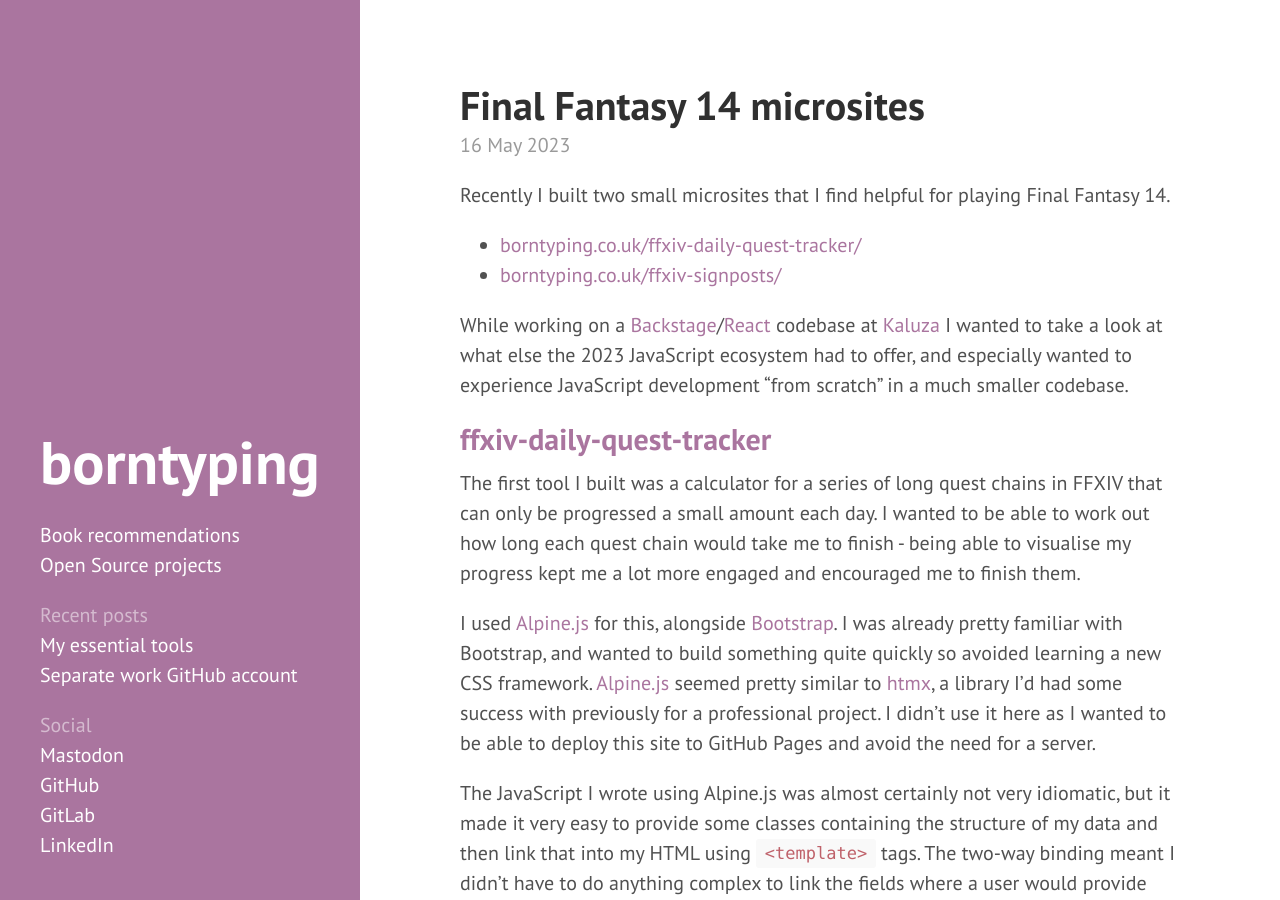
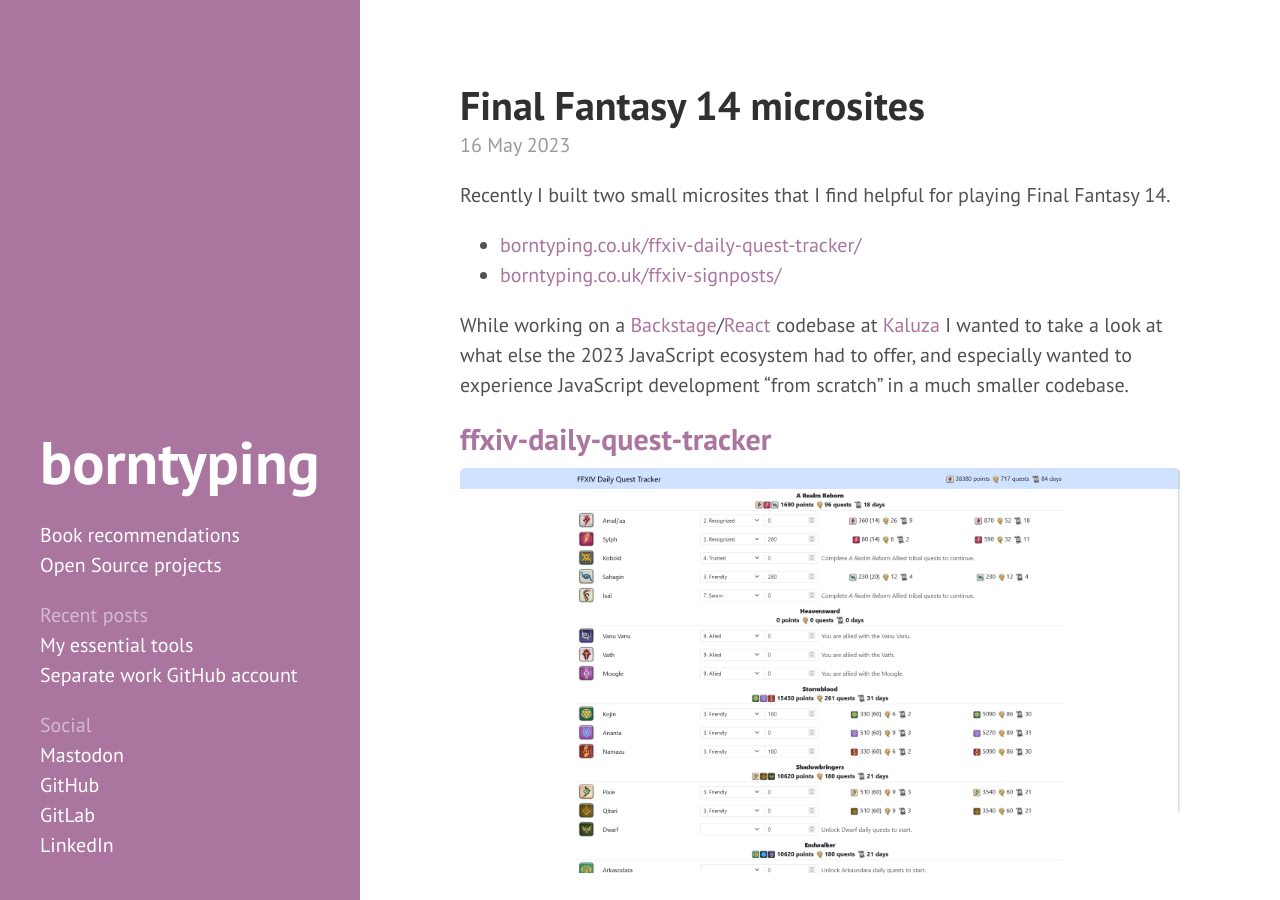
Before and after one commit to borntyping/borntyping.github.io, a Jekyll site: the page built from _posts/2023-05-16-ffxiv-tools.md, in a window 1280 px wide and 900 px high. Built offline with Jekyll 4.4.1, drawn with Linux system fonts in a browser that asks for light colours.

Commit message:
Add screenshots

```diff
--- a/_posts/2023-05-16-ffxiv-tools.md
+++ b/_posts/2023-05-16-ffxiv-tools.md
@@ -15,6 +15,8 @@
 
 ## [ffxiv-daily-quest-tracker]
 
+![](/assets/2023-05-16-ffxiv-tools-daily-quest-tracker.png)
+
 The first tool I built was a calculator for a series of long quest chains in FFXIV that can only be progressed a small amount each day. I wanted to be able to work out how long each quest chain would take me to finish - being able to visualise my progress kept me a lot more engaged and encouraged me to finish them.
 
 I used [Alpine.js] for this, alongside [Bootstrap]. I was already pretty familiar with Bootstrap, and wanted to build something quite quickly so avoided learning a new CSS framework. [Alpine.js] seemed pretty similar to [htmx], a library I'd had some success with previously for a professional project. I didn't use it here as I wanted to be able to deploy this site to GitHub Pages and avoid the need for a server.
@@ -24,6 +26,8 @@
 Alpine was very simple to use, and I didn't need to use any build step or dependency management at all, so the end result was very easy to deploy directly to GitHub Pages. The code for the site is ~4 small files (`index.html`, `index.css` for styles, `index.js` for code and `index.json` for data). I'd very happily use Alpine.js again for a website.
 
 ## [ffxiv-signposts]
+
+![](/assets/2023-05-16-ffxiv-tools-signposts.png)
 
 The second site was a list of links to other people's FFXIV sites that I either used or had been recommended. There's a wonderful ecosystem of helpful tools people have built for this game, even though there's not much support from the developers of the game for it (e.g. Destiny 2 provides a very full-featured API with access to information about most things in the game, which has been a great base for developers to build extensive and powerful interfaces to that data).
 
```
Also changed, not shown: assets/2023-05-16-ffxiv-tools-daily-quest-tracker.png (added), assets/2023-05-16-ffxiv-tools-signposts.png (added).
